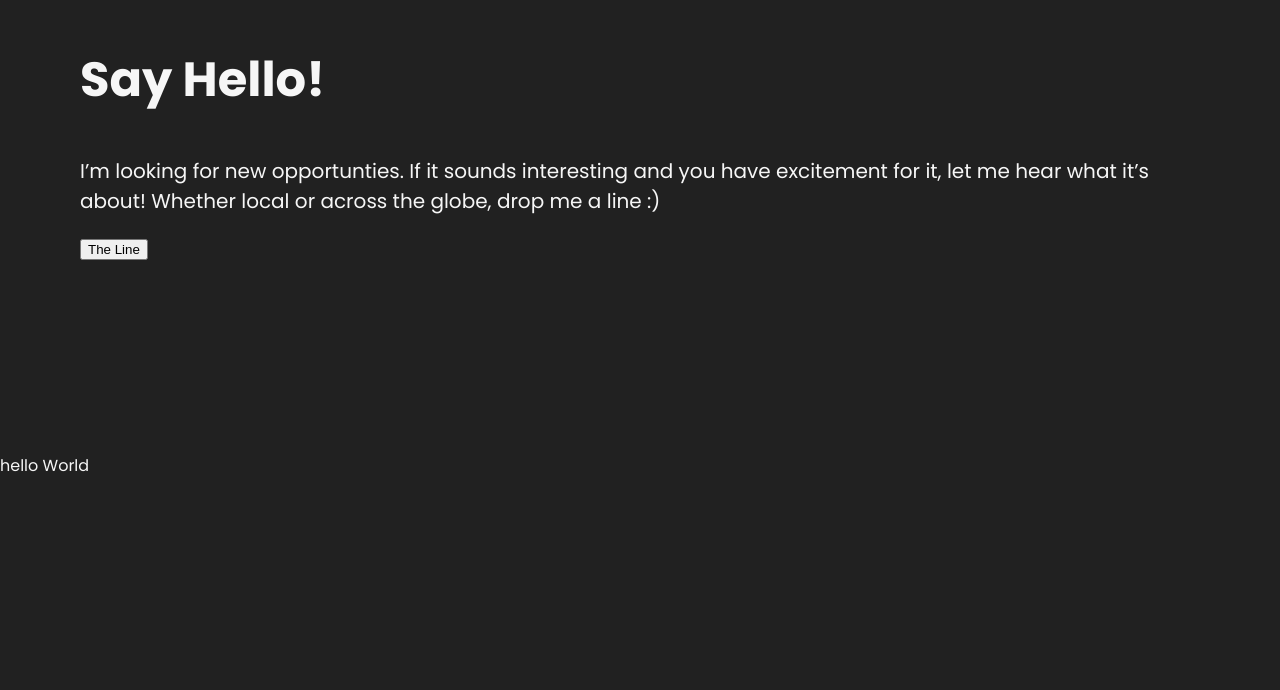
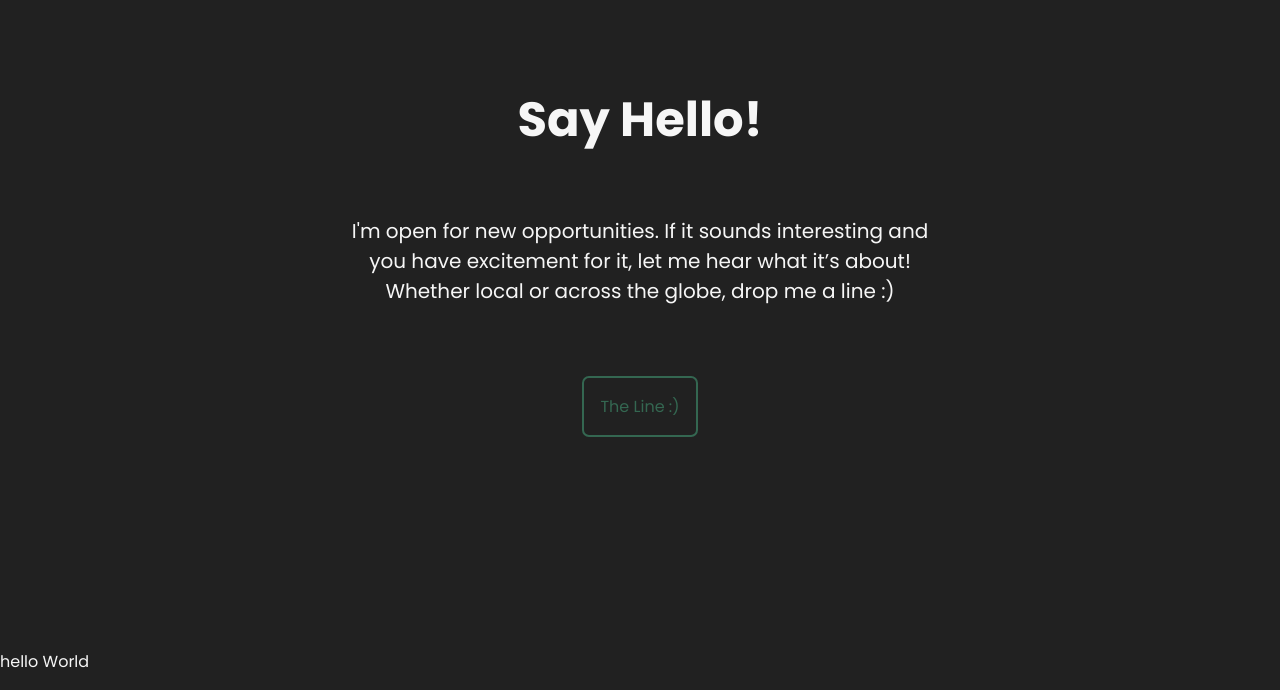
Before and after one commit to PolskaTag/PolskaTag.github.io, a React (Create React App) app: page / in a window 1280 px wide. Shown: the part 3485-4175 px from the top of the page. Before the commit the page ends 3979 px from the top, so only its background shows below. Built offline with nearby package versions, Linux system fonts and the light colour scheme.

Commit message:
Updated CSS to Contact.js

```diff
--- a/src/App.css
+++ b/src/App.css
@@ -258,3 +258,26 @@ section {
 }
 
 /* Contact */
+.contact {
+  display: flex;
+  flex-direction: column;
+  /* flex-grow: 1; */
+  max-width: 600px;
+  margin: 0px auto 100px;
+  justify-content: center;
+  align-items: center;
+  text-align: center;
+}
+
+.email-link {
+  text-decoration: none;
+  border: var(--clr-accent) 2px solid;
+  border-radius: 7px;
+  padding: 1rem;
+  margin-top: 50px;
+  color: var(--clr-accent);
+  transition: 0.3s;
+}
+.email-link:hover {
+  background-color: rgba(109, 152, 134, 0.1);
+}
--- a/src/components/Contact.js
+++ b/src/components/Contact.js
@@ -2,12 +2,14 @@ function Contact() {
   return (
     <section className="contact">
       <h1>Say Hello!</h1>
-      <h3>
-        I’m looking for new opportunties. If it sounds interesting and you have
+      <h3 className="contact-body">
+        I'm open for new opportunities. If it sounds interesting and you have
         excitement for it, let me hear what it’s about! Whether local or across
         the globe, drop me a line :)
       </h3>
-      <button>The Line</button>
+      <a className="email-link" href="philiplapinski.pl@gmail.com" target="">
+        The Line :)
+      </a>
     </section>
   );
 }
```
